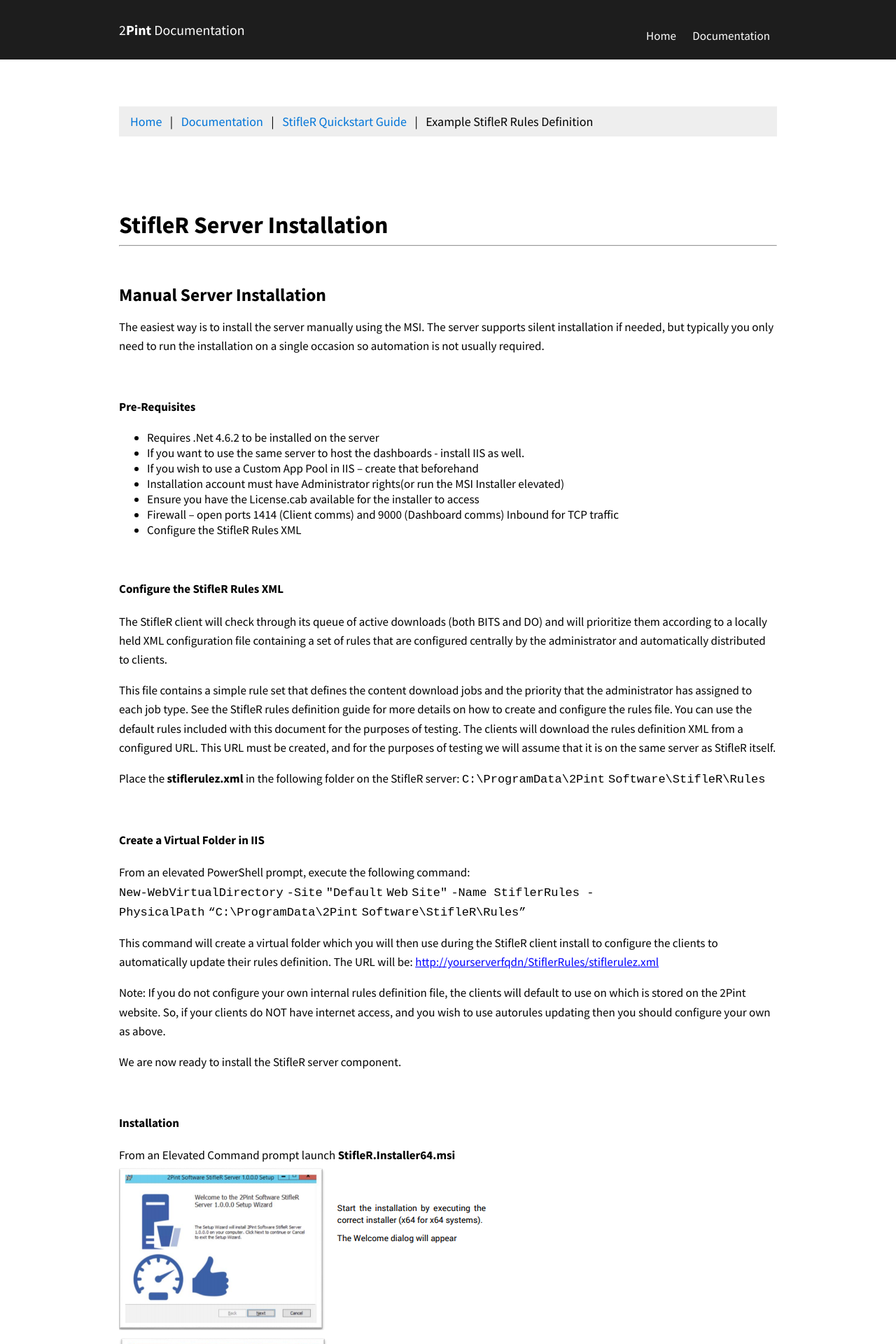
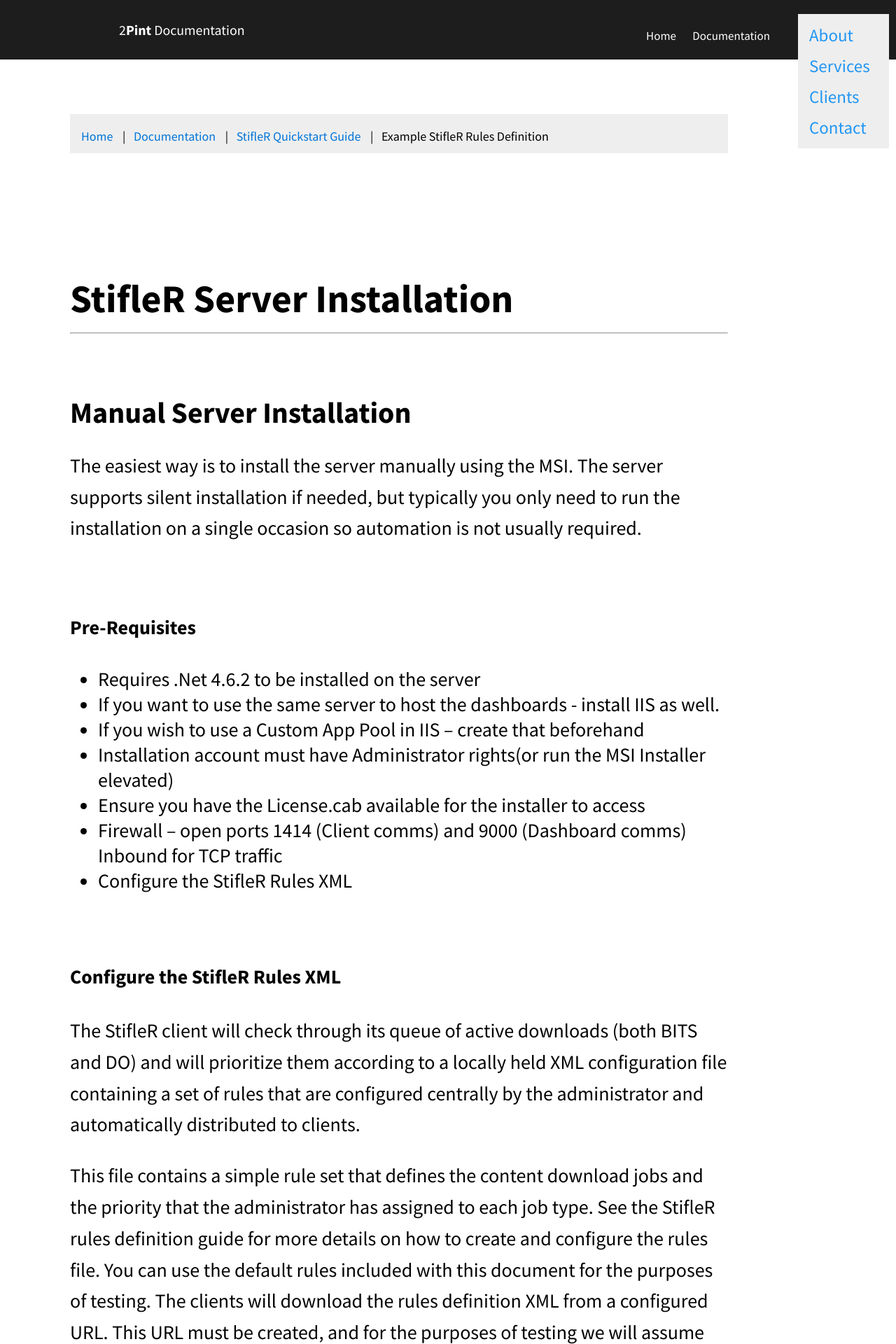
Before and after one commit to RoseSmithTest/2PintTest.github.io, a Jekyll site: the page built from docs/testfile.html, in a window 1280 px wide. Shown: the top 1920 px of the page at 70% size. Built offline with Jekyll 4.4.1, drawn with Linux system fonts in a browser that asks for light colours.

Commit message:
Update testfile.html

```diff
--- a/docs/testfile.html
+++ b/docs/testfile.html
@@ -4,9 +4,17 @@ title: 2Pint Documentation
 navigation_weight: 1
 ---
 
+<div class="sidenav">
+  <a href="#about">About</a>
+  <a href="#services">Services</a>
+  <a href="#clients">Clients</a>
+  <a href="#contact">Contact</a>
+</div>
+
+<div class="main">
 
 <div class="container">
-	<div class="columns spacing">
+<div class="columns spacing">
 
   <ul class="breadcrumb">
   <li><a href="/">Home</a></li>
@@ -85,3 +93,4 @@ navigation_weight: 1
 		</div>
 	</div>
 </div>
+</div>
```
